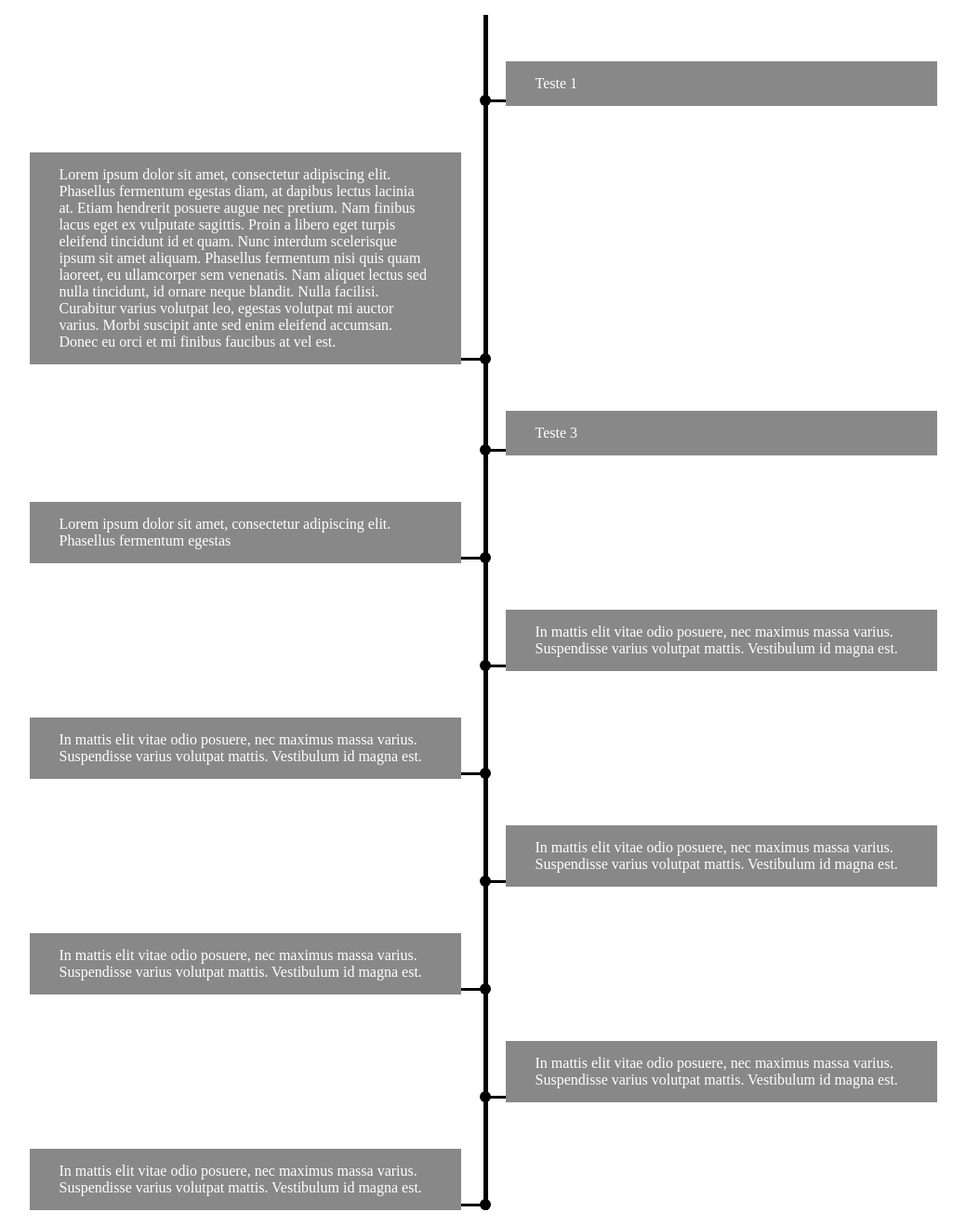
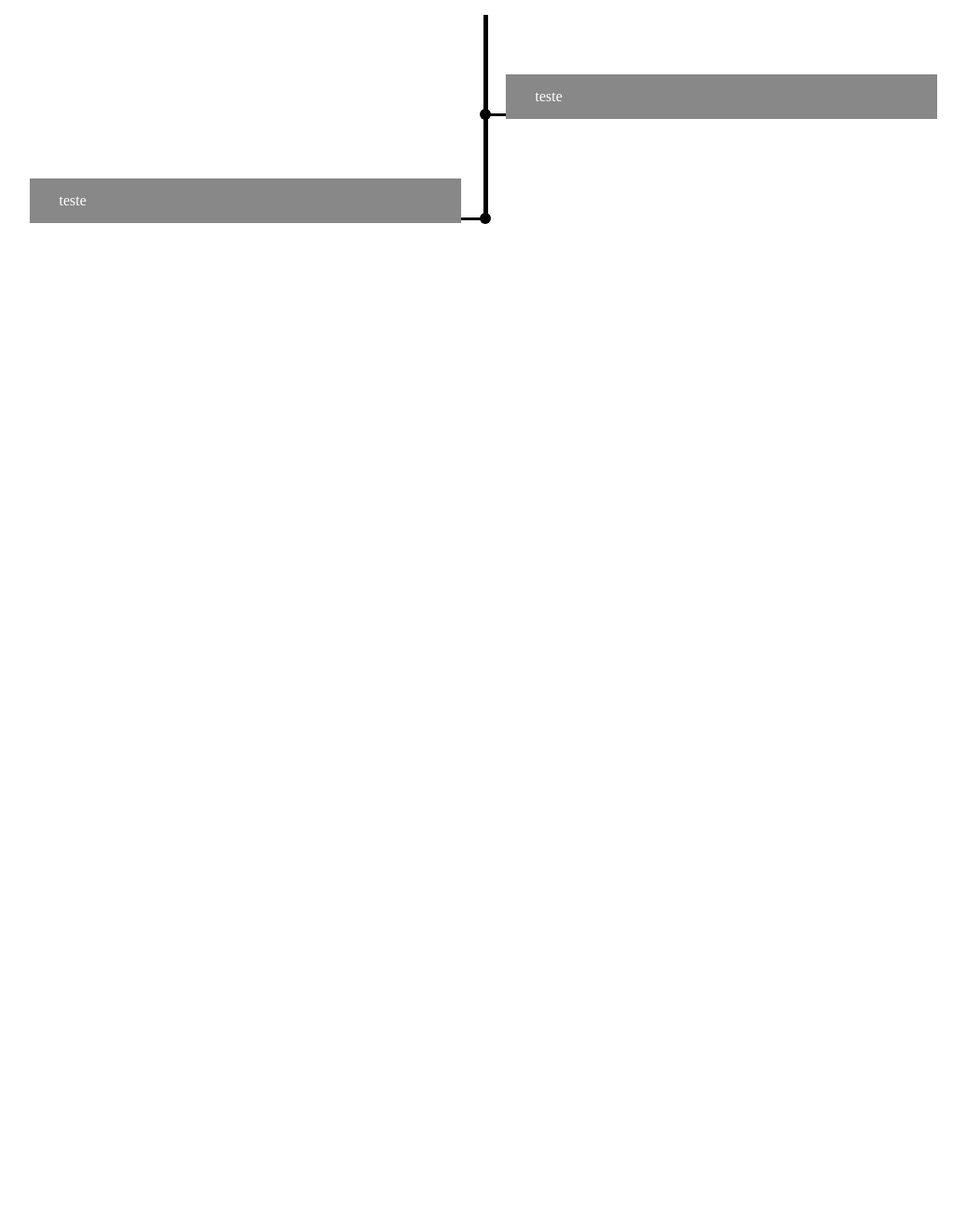
Before and after one commit to EduardoRodriguesF/timeline, a React (Create React App) app: page / in a window 1280 px wide. Shown: the whole page at 93% size, without its empty margins (158-1197 px from the left). After the commit the page ends 800 px from the top, so only its background shows below. Built offline with nearby package versions, Linux system fonts and the light colour scheme.

Commit message:
chore: time passage into a separate component

```diff
--- /dev/null
+++ b/src/components/TimePassage/index.tsx
@@ -0,0 +1,17 @@
+import React from 'react';
+import { Fade } from "react-awesome-reveal";
+
+
+import { Container } from './styles';
+
+const TimePassage: React.FC = ({ children }) => {
+  return (
+    <Container>
+      <Fade triggerOnce direction="down">
+        {children}
+      </Fade>
+    </Container>
+  )
+}
+
+export default TimePassage;
--- /dev/null
+++ b/src/components/TimePassage/styles.ts
@@ -0,0 +1,57 @@
+import styled from 'styled-components';
+
+export const Container = styled.li`
+  list-style-type: none;
+  position: relative;
+  width: 5px;
+  padding-top: 64px;
+  background: #000;
+  color: #fff;
+
+  &::after {
+    content: '';
+    position: absolute;
+    left: 50%;
+    bottom: -1px;
+    transform: translateX(-50%);
+    width: 12px;
+    height: 12px;
+    border-radius: 15px;
+    background: inherit;
+  }
+
+  div {
+    display: flex;
+    flex-direction: column;
+    justify-content: center;
+    position: relative;
+    width: 400px;
+    padding: 15px 32px;
+    background: #888;
+
+    &::before {
+      content: '';
+      position: absolute;
+      bottom: 3px;
+      width: 24px;
+      height: 3px;
+      background: #000;
+    }
+  }
+
+  &:nth-child(even) div {
+    left: -488px;
+
+    &::before {
+      right: -24px;
+    }
+  }
+
+  &:nth-child(odd) div {
+    margin-left: 24px;
+
+    &::before {
+      left: -24px;
+    }
+  }
+`;
--- a/src/page/App.tsx
+++ b/src/page/App.tsx
@@ -1,5 +1,6 @@
 import React from 'react';
-import { Fade } from "react-awesome-reveal";
+
+import TimePassage from '../components/TimePassage';
 
 import { Container, Timeline } from './styles';
 
@@ -8,36 +9,12 @@ const App: React.FC = () => {
     <Container>
       <Timeline>
           <ul>
-            <li>
-              <Fade triggerOnce direction="down">Teste 1</Fade>
-            </li>
-            <li>
-              <Fade triggerOnce direction="down">Lorem ipsum dolor sit amet, consectetur adipiscing elit. Phasellus fermentum egestas diam, at dapibus lectus lacinia at. Etiam hendrerit posuere augue nec pretium. Nam finibus lacus eget ex vulputate sagittis. Proin a libero eget turpis eleifend tincidunt id et quam. Nunc interdum scelerisque ipsum sit amet aliquam. Phasellus fermentum nisi quis quam laoreet, eu ullamcorper sem venenatis. Nam aliquet lectus sed nulla tincidunt, id ornare neque blandit. Nulla facilisi. Curabitur varius volutpat leo, egestas volutpat mi auctor varius. Morbi suscipit ante sed enim eleifend accumsan. Donec eu orci et mi finibus faucibus at vel est.</Fade>
-            </li>
-            <li>
-              <Fade triggerOnce direction="down">Teste 3</Fade>
-            </li>
-            <li>
-              <Fade triggerOnce direction="down">Lorem ipsum dolor sit amet, consectetur adipiscing elit. Phasellus fermentum egestas</Fade>
-            </li>
-            <li>
-              <Fade triggerOnce direction="down">In mattis elit vitae odio posuere, nec maximus massa varius. Suspendisse varius volutpat mattis. Vestibulum id magna est.</Fade>
-            </li>
-            <li>
-              <Fade triggerOnce direction="down">In mattis elit vitae odio posuere, nec maximus massa varius. Suspendisse varius volutpat mattis. Vestibulum id magna est.</Fade>
-            </li>
-            <li>
-              <Fade triggerOnce direction="down">In mattis elit vitae odio posuere, nec maximus massa varius. Suspendisse varius volutpat mattis. Vestibulum id magna est.</Fade>
-            </li>
-            <li>
-              <Fade triggerOnce direction="down">In mattis elit vitae odio posuere, nec maximus massa varius. Suspendisse varius volutpat mattis. Vestibulum id magna est.</Fade>
-            </li>
-            <li>
-              <Fade triggerOnce direction="down">In mattis elit vitae odio posuere, nec maximus massa varius. Suspendisse varius volutpat mattis. Vestibulum id magna est.</Fade>
-            </li>
-            <li>
-              <Fade triggerOnce direction="down">In mattis elit vitae odio posuere, nec maximus massa varius. Suspendisse varius volutpat mattis. Vestibulum id magna est.</Fade>
-            </li>
+            <TimePassage>
+              teste
+            </TimePassage>
+            <TimePassage>
+              teste
+            </TimePassage>
           </ul>
       </Timeline>
     </Container>
--- a/src/page/styles.ts
+++ b/src/page/styles.ts
@@ -8,60 +8,4 @@ export const Timeline = styled.ul`
   display: flex;
   flex-direction: column;
   align-items: center;
-
-  li {
-    list-style-type: none;
-    position: relative;
-    width: 5px;
-    padding-top: 50px;
-    background: #000;
-    color: #fff;
-
-    &::after {
-      content: '';
-      position: absolute;
-      left: 50%;
-      bottom: 0;
-      transform: translateX(-50%);
-      width: 12px;
-      height: 12px;
-      border-radius: 15px;
-      background: inherit;
-    }
-
-    div {
-      display: flex;
-      flex-direction: column;
-      justify-content: center;
-      position: relative;
-      width: 400px;
-      padding: 15px 32px;
-      background: #888;
-
-      &::before {
-        content: '';
-        position: absolute;
-        bottom: 4px;
-        width: 24px;
-        height: 3px;
-        background: #000;
-      }
-    }
-  }
-
-  li:nth-child(even) div {
-    left: -488px;
-
-    &::before {
-      right: -24px;
-    }
-  }
-
-  li:nth-child(odd) div {
-    margin-left: 24px;
-
-    &::before {
-      left: -24px;
-    }
-  }
 `;
```
